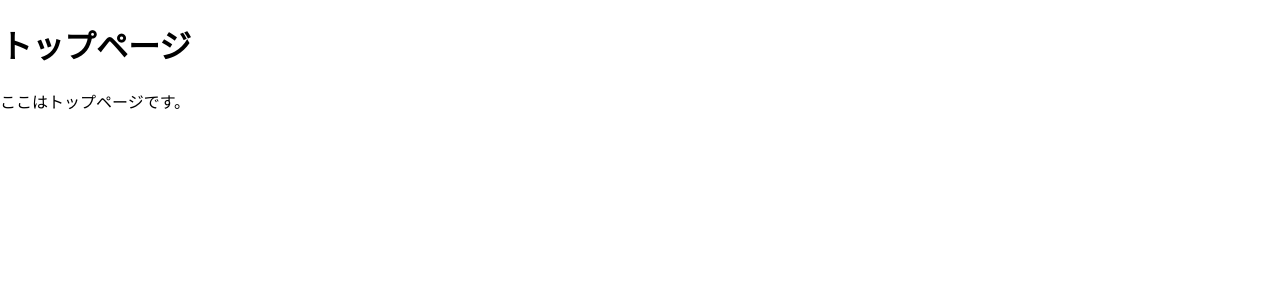
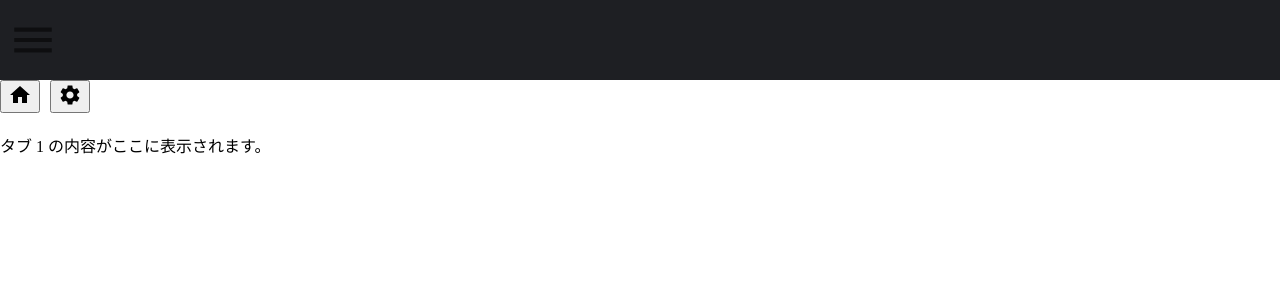
Before and after one commit to ko-tarou/PresentsAI-Main, a Next.js app: page /TopPage in a window 1280 px wide. Shown: the top 300 px of the page. Built offline with nearby package versions, Linux system fonts and the light colour scheme.

Commit message:
ボタンの作成

```diff
--- a/package.json
+++ b/package.json
@@ -11,8 +11,8 @@
   "dependencies": {
     "@emotion/react": "^11.14.0",
     "@emotion/styled": "^11.14.0",
-    "@mui/icons-material": "^6.3.0",
-    "@mui/material": "^6.3.0",
+    "@mui/icons-material": "^6.4.1",
+    "@mui/material": "^6.4.1",
     "mini-css-extract-plugin": "^2.9.2",
     "next": "15.1.0",
     "react": "^19.0.0",
--- a/src/pages/TopPage/index.js
+++ b/src/pages/TopPage/index.js
@@ -1,8 +1,33 @@
+import { useState } from 'react';
+import HeaderPage from "../HeaderPage/index.js"
+import styles from '../../styles/TopPage/TopPage.module.scss';
+import {Home,Settings} from "@mui/icons-material"
+
 export default function TopPage() {
-	return (
-		<div>
-			<h1>トップページ</h1>
-			<p>ここはトップページです。</p>
-		</div>
-	);
+  const [activeTab, setActiveTab] = useState('tab1');
+
+  return (
+    <div>
+      <HeaderPage/>
+      <div style={{ display: 'flex', gap: '10px', marginBottom: '20px' }}>
+        <button
+          onClick={() => setActiveTab('tab1')}
+          className={`${styles.button} ${activeTab !== 'tab1' ? styles.inactive : ''}`}
+        >
+          <Home/>
+        </button>
+        <button
+          onClick={() => setActiveTab('tab2')}
+          className={`${styles.button} ${activeTab !== 'tab2' ? styles.inactive : ''}`}
+        >
+          <Settings/>
+        </button>
+      </div>
+
+      <div>
+        {activeTab === 'tab1' && <div>タブ 1 の内容がここに表示されます。</div>}
+        {activeTab === 'tab2' && <div>タブ 2 の内容がここに表示されます。</div>}
+      </div>
+    </div>
+  );
 }
```
Also changed, not shown: src/styles/TopPage/TopPage.module.scss (added), 1 other file (tests, documents, lock files or other folders).
